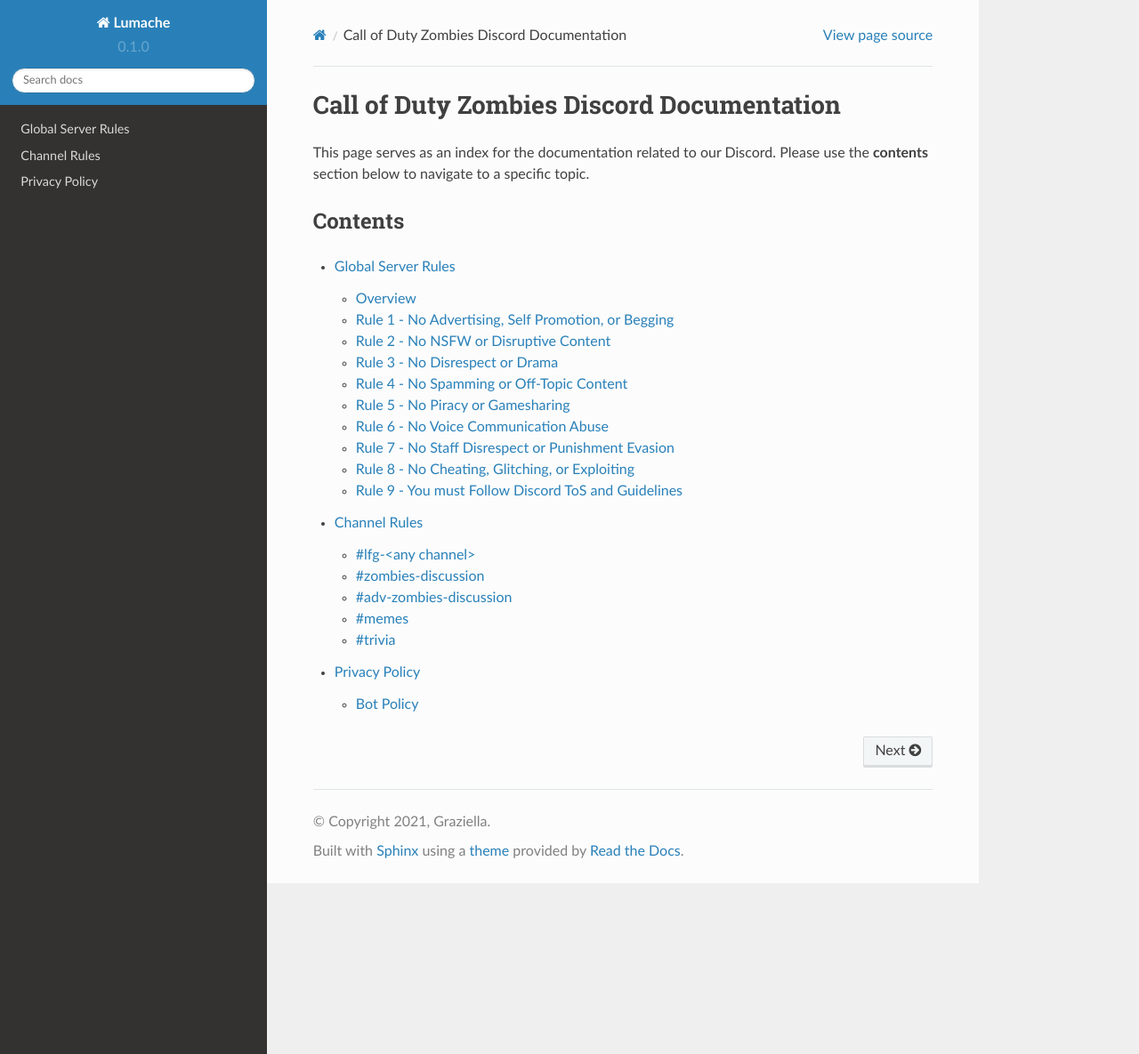
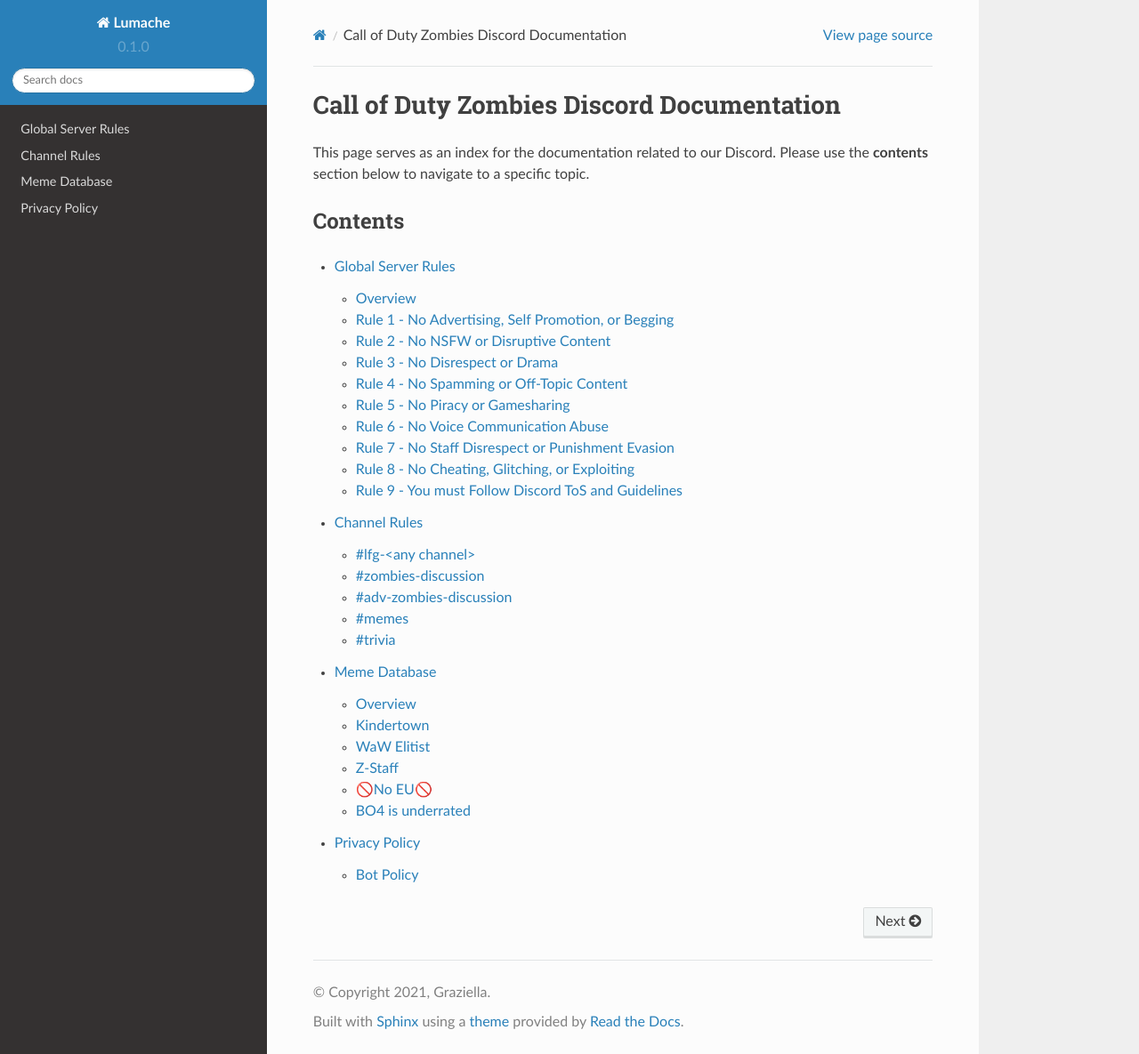
Before and after one commit to EternalllZM/rtd-codz, a Sphinx documentation site: the page built from docs/source/index.rst, in a window 1280 px wide and 1185 px high. Shown: the whole window at 89% size. Built offline with Sphinx 7.4.7 and the Read the Docs theme 2.0.0, drawn with Linux system fonts in a browser that asks for light colours; pages that are not in the unit, such as notebooks, are missing from menus; some of the changed lines change nothing that is shown.

Commit message:
Add meme database

```diff
--- a/docs/source/index.rst
+++ b/docs/source/index.rst
@@ -10,4 +10,5 @@
 
    rules
    server information
+   meme_database
    privacy_policy
--- /dev/null
+++ b/docs/source/meme_database.rst
@@ -0,0 +1,56 @@
+=====
+Meme Database
+=====
+
+.. _installation:
+
+Overview
+------------
+.. important::
+    :ref:`This page serves to reference as a joke database for the inside jokes of the server.`
+
+Kindertown
+------------
+
+This meme was coined by account **memelord56** who asked in the #lfg-vanguard channel, "whwers the power on kindertown".
+This meme is iconic for it no only being the worst butchering of Kino Der Toten, presumably by a phone's autocorrect; but also being in the Vanguard channel.
+
+WaW Elitist
+------------
+
+A phrase used by **Jesus Christ** when leaving a nasty review of the server on Disboard where Staff members Salt and Eternalll were called \"waw elitists\".
+The meme is iconic because there is not a single Staff member whose favorite game is World at War, thus making this a pointless phrase.
+
+Z-Staff
+------------
+
+A comment made by **~REDACTED~** where they were begging to be part of the \"Z-Staff\", presumably short for Zombies-Staff. It is used as an inside joke
+
+This data is used and stored securely only for logging and moderation purposes when requested specifically by Call of Duty Zombies Staff and is not publicly available for viewing.
+
+.. note::
+    :ref:`Name removed for privacy reasons.`
+
+🚫No EU🚫
+------------
+
+A meme based off an LFG post made by **[VSM] Major Marquis** which included an unnecessary amount of emotes and hilarious phrases such as \"NO EU\".
+
+🧟‍♂️Zombies 🧟‍♀️ EE    MDT
+🗽English w/mic🎙
+🇨🇦North American server only🇺🇸
+📡Comms🎧
+❄️Be Chill 🆒
+🚫No kids👶
+💦No tryhard🤪
+😡No rage quitters🤬
+🚫No crybabies 😢
+💥Shoot em up🔫
+🌟FUN🎊
+🚫 CROSSPLAY DONT MATTER ‼️
+🚫NO EU🚫
+
+BO4 is underrated
+------------
+
+A relatively new meme from #zombies-discussion where BO4 has been called underrated so much, it is the duty of all members to agree and continually mention it being underrated.
```
